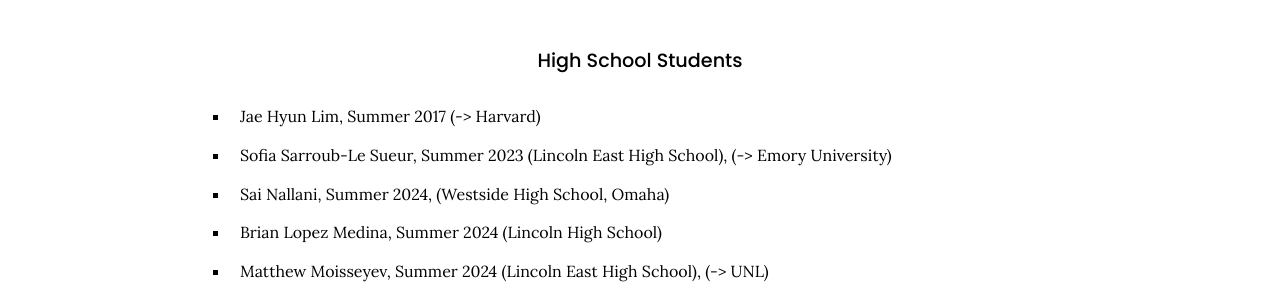
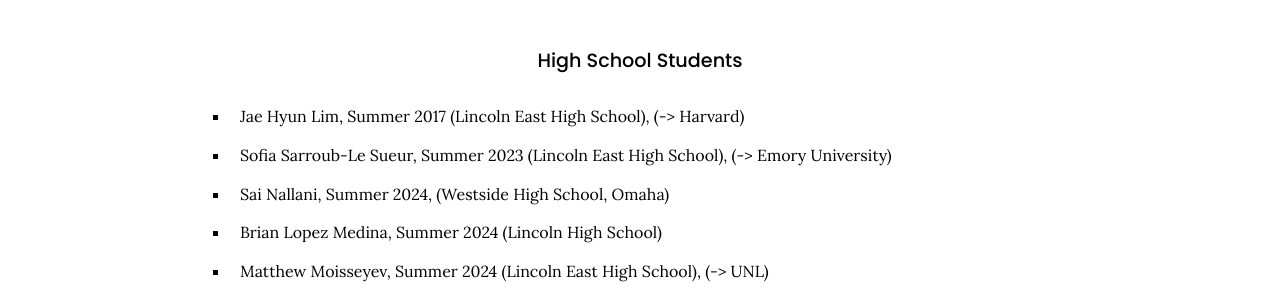
Before and after one commit to valexandrov/webpage, a Jekyll site: the page built from _members/alumni.md, in a window 1280 px wide. Shown: the part 1390-1690 px from the top of the page. Built offline with Jekyll 4.4.1, drawn with Linux system fonts in a browser that asks for light colours; nearby versions of some CDN libraries.

Commit message:
Update alumni.md

```diff
--- a/_members/alumni.md
+++ b/_members/alumni.md
@@ -23,7 +23,7 @@
 - Sasha Gerasimov, Summer 2026 (-> UNL)
 
 ### High School Students
-- Jae Hyun Lim, Summer 2017 (-> Harvard)
+- Jae Hyun Lim, Summer 2017 (Lincoln East High School), (-> Harvard)
 - Sofia Sarroub-Le Sueur, Summer 2023 (Lincoln East High School), (-> Emory University)
 - Sai Nallani, Summer 2024, (Westside High School, Omaha)
 - Brian Lopez Medina, Summer 2024 (Lincoln High School)
```
